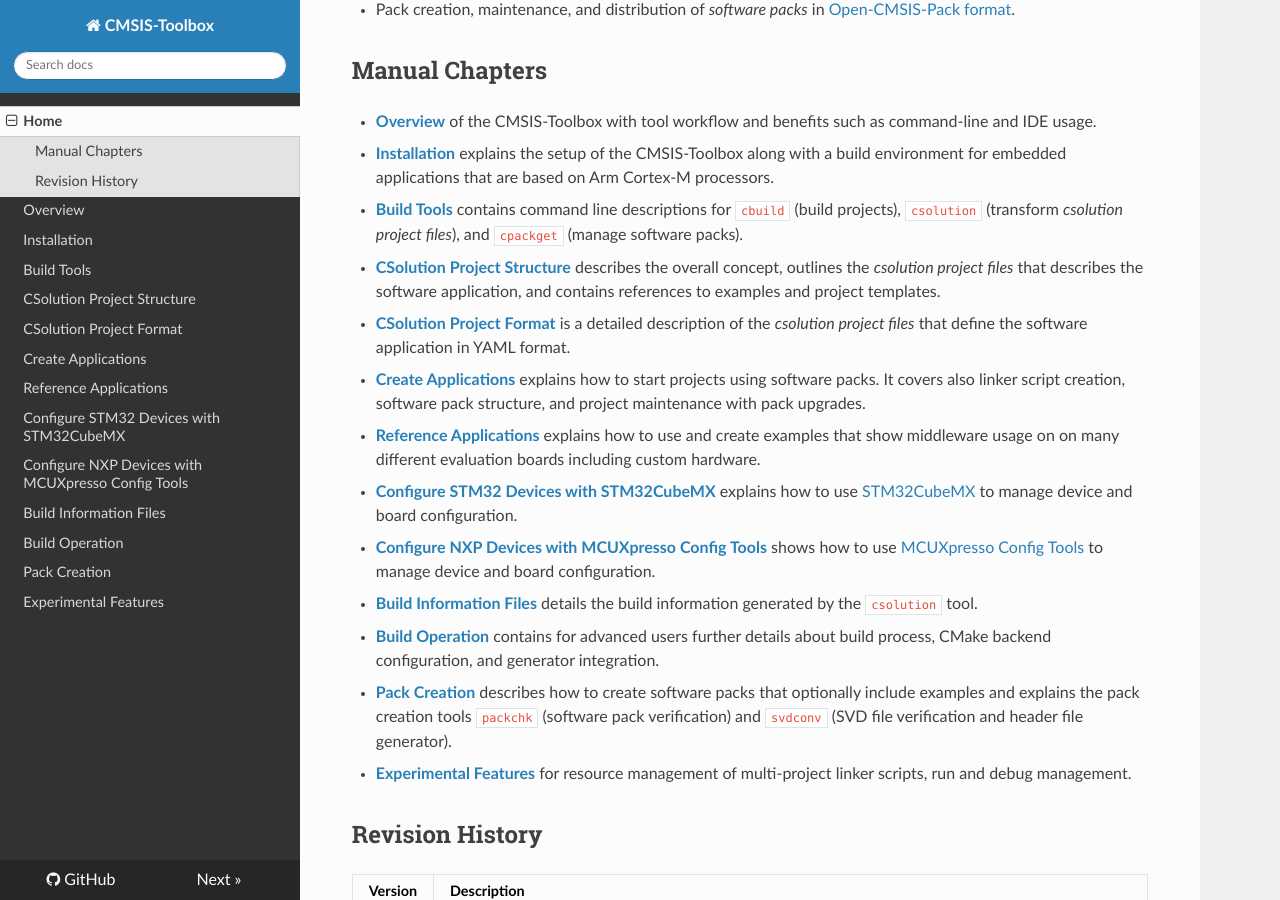
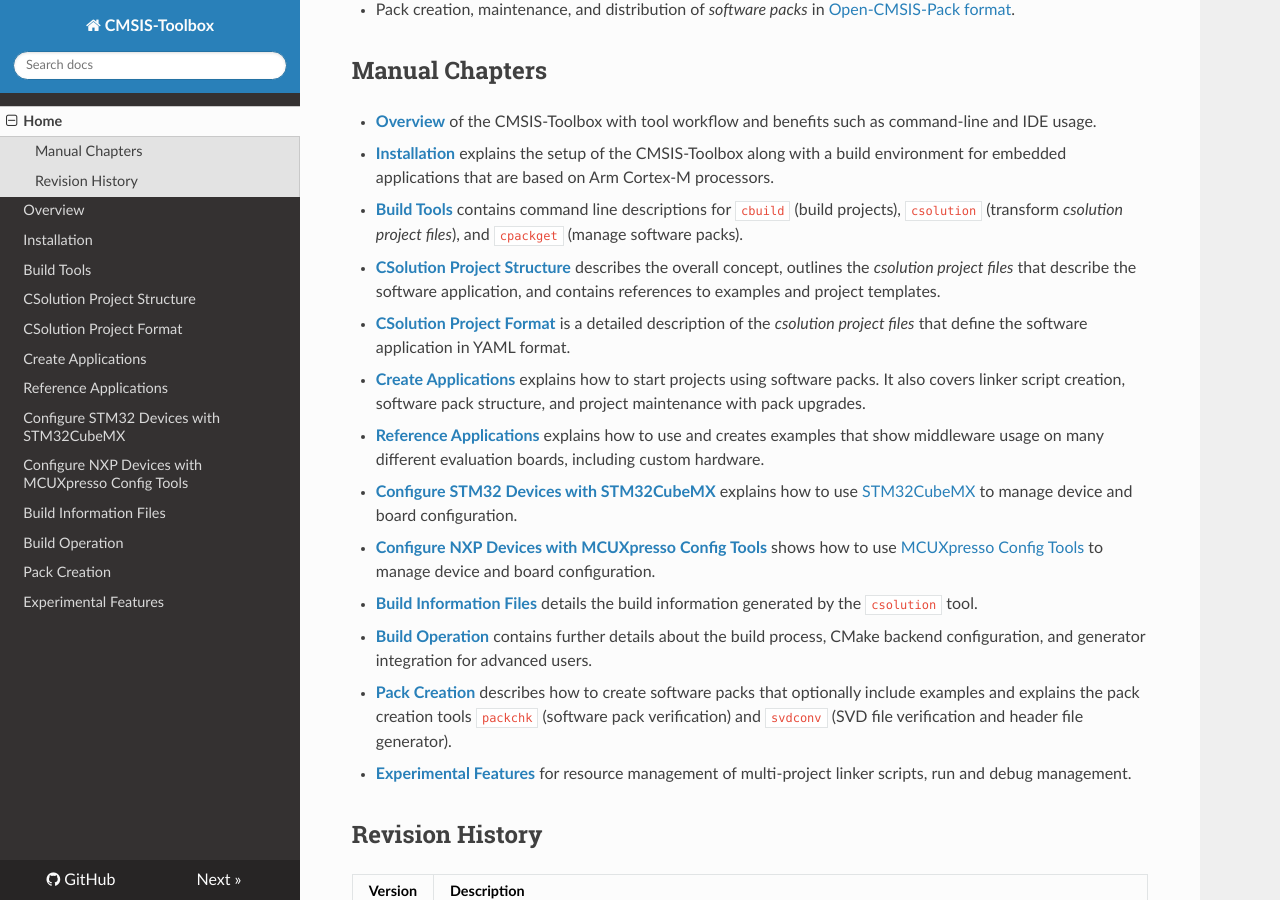
Before and after one commit to Open-CMSIS-Pack/cmsis-toolbox, an MkDocs documentation site: the page built from docs/index.md, in a window 1280 px wide and 900 px high, scrolled down 266 px. Built offline with MkDocs 1.6.1, drawn with Linux system fonts in a browser that asks for light colours; nearby versions of some CDN libraries.

Commit message:
Update index.md
A few minor adjustments according to Grammarly check

```diff
--- a/docs/index.md
+++ b/docs/index.md
@@ -14,13 +14,13 @@
 
 - [**Build Tools**](build-tools.md) contains command line descriptions for `cbuild` (build projects), `csolution` (transform *csolution project files*), and `cpackget` (manage software packs).
 
-- [**CSolution Project Structure**](build-overview.md) describes the overall concept, outlines the *csolution project files* that describes the software application, and contains references to examples and project templates.
+- [**CSolution Project Structure**](build-overview.md) describes the overall concept, outlines the *csolution project files* that describe the software application, and contains references to examples and project templates.
 
 - [**CSolution Project Format**](YML-Input-Format.md) is a detailed description of the *csolution project files* that define the software application in YAML format.
 
-- [**Create Applications**](CreateApplications.md) explains how to start projects using software packs. It covers also linker script creation, software pack structure, and project maintenance with pack upgrades.
+- [**Create Applications**](CreateApplications.md) explains how to start projects using software packs. It also covers linker script creation, software pack structure, and project maintenance with pack upgrades.
 
-- [**Reference Applications**](ReferenceApplications.md) explains how to use and create examples that show middleware usage on on many different evaluation boards including custom hardware.
+- [**Reference Applications**](ReferenceApplications.md) explains how to use and creates examples that show middleware usage on many different evaluation boards, including custom hardware.
 
 - [**Configure STM32 Devices with STM32CubeMX**](CubeMX.md) explains how to use [STM32CubeMX](https://www.st.com/en/development-tools/stm32cubemx.html) to manage device and board configuration.
 
@@ -28,7 +28,7 @@
 
 - [**Build Information Files**](YML-CBuild-Format.md) details the build information generated by the `csolution` tool.
 
-- [**Build Operation**](build-operation.md) contains for advanced users further details about build process, CMake backend configuration, and generator integration.
+- [**Build Operation**](build-operation.md) contains further details about the build process, CMake backend configuration, and generator integration for advanced users.
 
 - [**Pack Creation**](pack-tools.md) describes how to create software packs that optionally include examples and explains the pack creation tools `packchk` (software pack verification) and `svdconv` (SVD file verification and header file generator).
 
```
